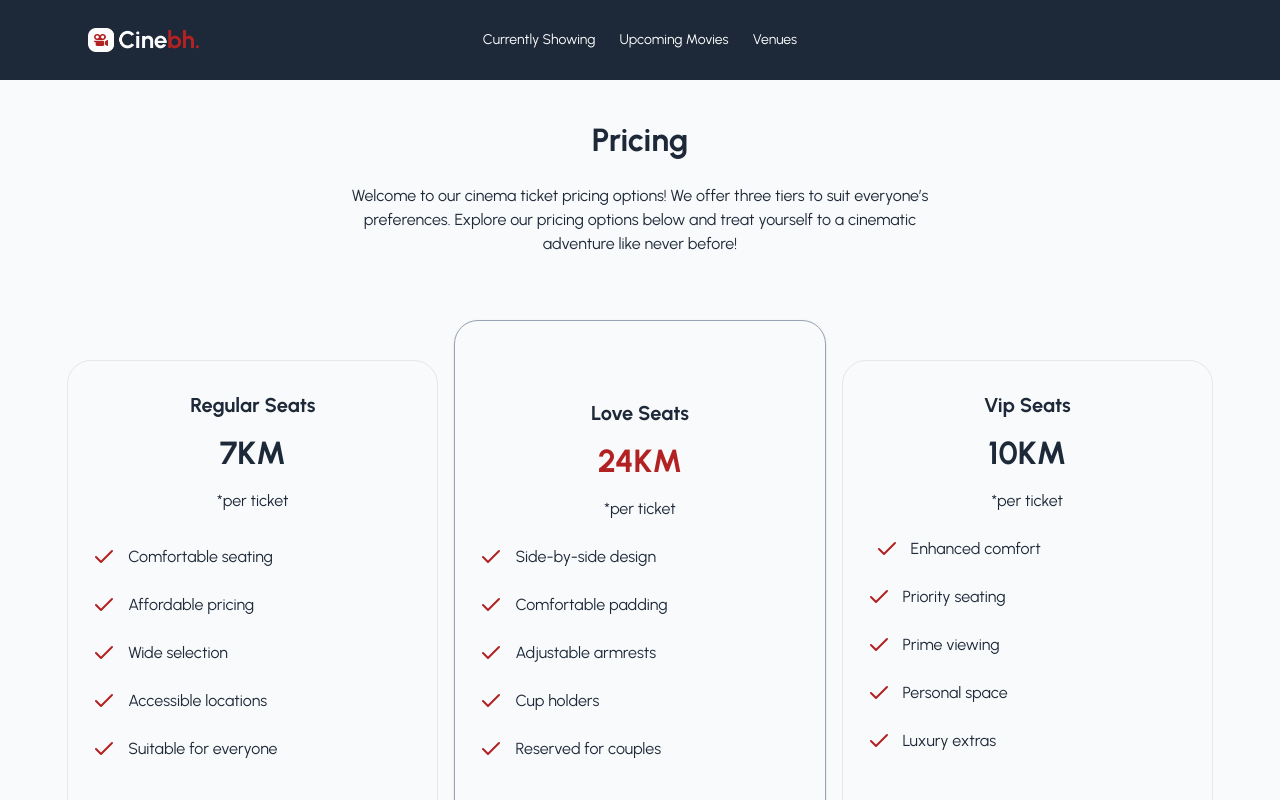
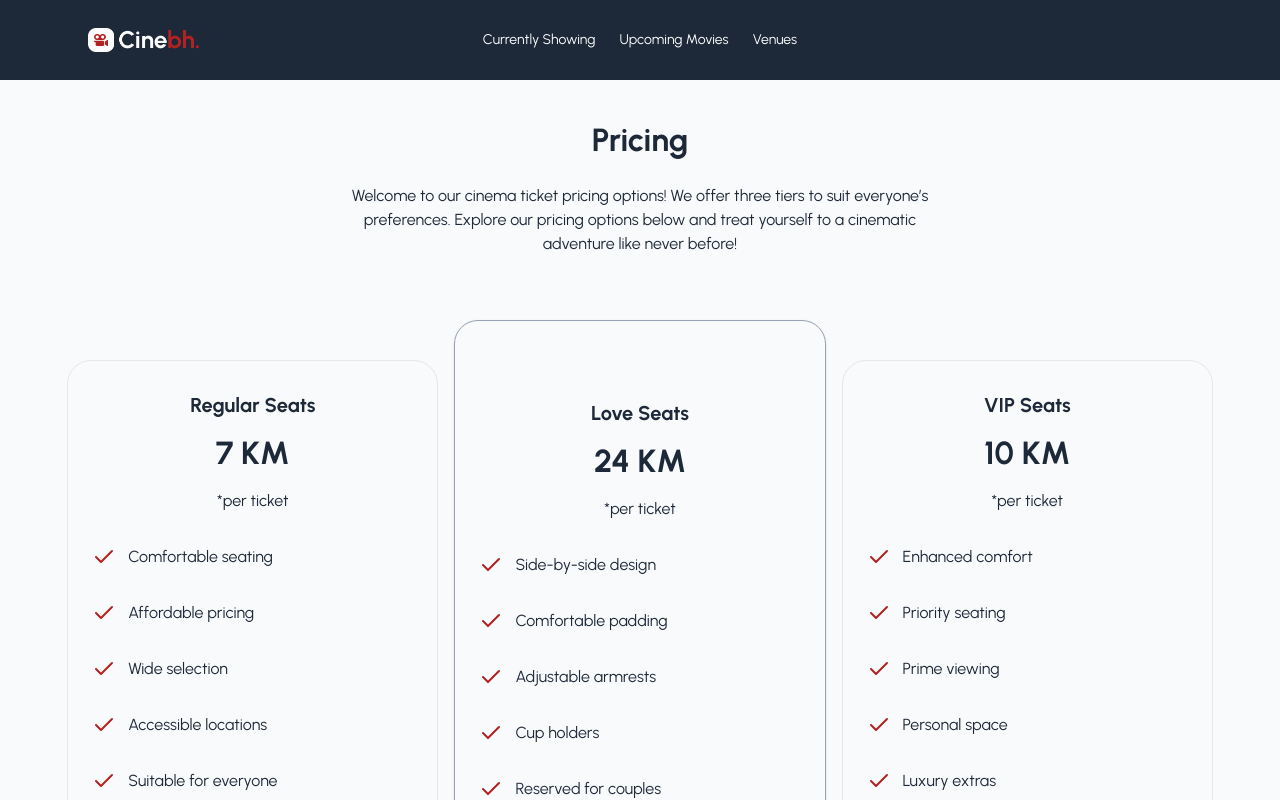
Before and after one commit to EdahZdralovic/CinemaBH-frontend, a React (Vite) app in the folder frontend/: page /tickets in a window 1280 px wide. Shown: the top 800 px of the page. Built offline with nearby package versions, Linux system fonts and the light colour scheme.

Commit message:
Fix after PR - add TicketCard and fix design

```diff
--- a/frontend/package.json
+++ b/frontend/package.json
@@ -14,7 +14,8 @@
     "lucide-react": "^0.552.0",
     "react": "^19.1.1",
     "react-dom": "^19.1.1",
-    "react-router-dom": "^7.9.4"
+    "react-router-dom": "^7.9.4",
+    "src": "^1.1.2"
   },
   "devDependencies": {
     "@eslint/js": "^9.36.0",
--- /dev/null
+++ b/frontend/src/components/Cards/TicketsCard.tsx
@@ -0,0 +1,33 @@
+import React from "react";
+
+import { Check } from "lucide-react";
+
+export interface TicketsCardProps{
+    title: string;
+    price: number;
+    disclaimer: string
+    options: string[];
+    isMainCard: boolean;
+}
+
+export function TicketsCard( { title, price, disclaimer,  options, isMainCard} : TicketsCardProps ) {
+    return (
+        <div
+            className={
+                isMainCard ? "relative text-center border shadow rounded-3xl border-[#98A2B3] md:mt-0 md:w-[29%] max-w-[408px] w-10/12 mb-8 md:mb-14 pb-8 pt-12 md:min-h-[536px]"
+                    : "relative text-center border rounded-3xl border-[#E4E7EC] md:w-[29%] max-w-[408px] w-10/12 md:mt-10 mb-8 md:mb-24 pb-8 md:min-h-[520px]"
+            }>
+
+                <h6 className="pt-8 font-bold text-[20px]">{title}</h6>
+                <h4 className="pt-6 font-bold text-[32px]">{price} KM</h4>
+                <p className="pt-6 font-light text-[16px]">{disclaimer}</p>
+                {options.map((option) => (
+                <span className="flex  pt-8 text-[16px] text-left pl-6 gap-3">
+                        <Check className="text-[#B22222] text-left "/>{option} <br/></span>))}
+                <button
+                    className="mt-[68px] p-3 border rounded-xl border-[#B22222] text-[#B22222] hover:bg-[#B22222] hover:text-white">
+                    Explore Movies
+                </button>
+            </div>
+    );
+}
--- a/frontend/src/pages/Tickets/tickets.tsx
+++ b/frontend/src/pages/Tickets/tickets.tsx
@@ -1,6 +1,22 @@
 import React from "react"
 
-import { Check } from "lucide-react";
+import {TicketsCard, type TicketsCardProps} from "../../components/Cards/TicketsCard";
+
+const TICKETS: TicketsCardProps[] = [
+    {
+        title: "Regular Seats", price: 7, disclaimer: "*per ticket",
+        options: [ "Comfortable seating", "Affordable pricing", "Wide selection", "Accessible locations", "Suitable for everyone" ],
+        isMainCard: false,
+    },
+    {
+        title: "Love Seats", price: 24, disclaimer: "*per ticket", isMainCard: true,
+        options: ["Side-by-side design", "Comfortable padding", "Adjustable armrests", "Cup holders", "Reserved for couples"],
+    },
+    {
+        title: "VIP Seats", price: 10, disclaimer: "*per ticket", isMainCard: false,
+        options: ["Enhanced comfort", "Priority seating", "Prime viewing", "Personal space", "Luxury extras"]
+    },
+];
 
 export default function Tickets() {
     return (
@@ -16,63 +32,10 @@ export default function Tickets() {
                 </div>
             </div>
             <div className="flex md:flex-row flex-col justify-center md:items-stretch items-center gap-4 md:mt-16 mt-6">
-                <div className="relative text-center border rounded-3xl border-[#E4E7EC] md:w-[29%] w-10/12 md:mt-10 mb-8 md:mb-24 pb-8 md:min-h-[520px]">
-                    <h6 className="pt-8 font-bold text-[20px]">Regular Seats</h6>
-                    <h4 className="pt-6 font-bold text-[32px]">7KM </h4>
-                    <p className="pt-6 font-light text-[16px]">*per ticket</p>
-                    <span className="flex  pt-8 text-[16px] text-left pl-6 gap-3">
-                        <Check className="text-[#B22222] text-left "/>Comfortable seating <br/></span>
-                    <span className="flex  pt-6 text-[16px] text-left pl-6 gap-3">
-                        <Check className="text-[#B22222] text-left "/>Affordable pricing <br/></span>
-                    <span className="flex  pt-6 text-[16px] text-left pl-6 gap-3">
-                        <Check className="text-[#B22222] text-left "/>Wide selection <br/></span>
-                    <span className="flex  pt-6 text-[16px] text-left pl-6 gap-3">
-                        <Check className="text-[#B22222] text-left "/>Accessible locations<br/></span>
-                    <span className="flex  pt-6 text-[16px] text-left pl-6 gap-3">
-                        <Check className="text-[#B22222] text-left "/>Suitable for everyone <br/></span>
-                    <button
-                        className="mt-[68px] p-3 border rounded-xl border-[#B22222] text-[#B22222] hover:bg-[#B22222] hover:text-white">
-                        Explore Movies
-                    </button>
-                </div>
-                <div className="relative text-center border shadow rounded-3xl border-[#98A2B3] md:mt-0 md:w-[29%] w-10/12 mb-8 md:mb-14 pb-8 pt-12 md:min-h-[536px]">
-                    <h6 className="pt-8 font-bold  text-[20px]">Love Seats</h6>
-                    <h4 className="pt-6 font-bold text-[#B22222] text-[32px]">24KM</h4>
-                    <p className="pt-6 font-light text-[16px]">*per ticket</p>
-                    <span className="flex  pt-6 font-light text-[16px] text-left pl-6 gap-3">
-                        <Check className="text-[#B22222] text-left "/>Side-by-side design <br/></span>
-                    <span className="flex  pt-6 font-light text-[16px] text-left pl-6 gap-3">
-                        <Check className="text-[#B22222] text-left "/>Comfortable padding <br/></span>
-                    <span className="flex  pt-6 font-light text-[16px] text-left pl-6 gap-3">
-                        <Check className="text-[#B22222] text-left "/>Adjustable armrests <br/></span>
-                    <span className="flex  pt-6 font-light text-[16px] text-left pl-6 gap-3">
-                        <Check className="text-[#B22222] text-left "/>Cup holders<br/></span>
-                    <span className="flex  pt-6 font-light text-[16px] text-left pl-6 gap-3">
-                        <Check className="text-[#B22222] text-left "/>Reserved for couples<br/></span>
-                    <button
-                        className="mt-[68px] p-3 border rounded-xl border-[#B22222] text-[#B22222] hover:bg-[#B22222] hover:text-white">
-                        Explore Movies
-                    </button>
-                </div>
-                <div className="relative text-center border rounded-3xl border-[#E4E7EC] md:w-[29%] w-10/12 md:mt-10 mb-8 md:mb-24 pb-8 md:min-h-[520px]">
-                    <h6 className="pt-8 font-bold text-[20px]">Vip Seats</h6>
-                    <h4 className="pt-6 font-bold text-[32px]">10KM</h4>
-                    <p className="pt-6 font-light text-[16px]">*per ticket</p>
-                    <span className="flex  pt-6 text-left pl-8 gap-3">
-                        <Check className="text-[#B22222] text-left "/>Enhanced comfort <br/></span>
-                    <span className="flex  pt-6  text-[16px] text-left pl-6 gap-3">
-                        <Check className="text-[#B22222] text-left "/>Priority seating <br/></span>
-                    <span className="flex  pt-6 text-[16px] text-left pl-6 gap-3">
-                        <Check className="text-[#B22222] text-left "/>Prime viewing <br/></span>
-                    <span className="flex  pt-6 text-[16px] text-left pl-6 gap-3">
-                        <Check className="text-[#B22222] text-left "/>Personal space <br/></span>
-                    <span className="flex  pt-6  text-[16px] text-left pl-6 gap-3">
-                        <Check className="text-[#B22222] text-left "/>Luxury extras <br/></span>
-                    <button
-                        className="mt-[68px] p-3 border rounded-xl border-[#B22222] text-[#B22222] hover:bg-[#B22222] hover:text-white">
-                        Explore Movies
-                    </button>
-                </div>
+                {TICKETS.map((card ) => (
+                    <TicketsCard title={card.title} price={card.price} disclaimer={card.disclaimer}
+                                 options={card.options} isMainCard={card.isMainCard} />)
+                )}
             </div>
         </section>
     );
```
Also changed, not shown: 1 other file (tests, documents, lock files or other folders).
